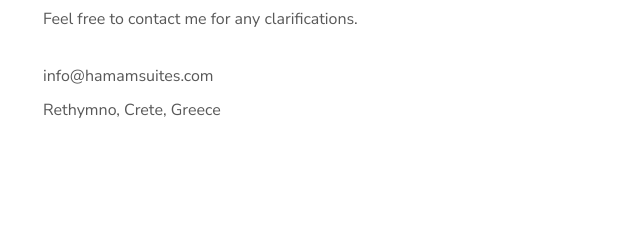
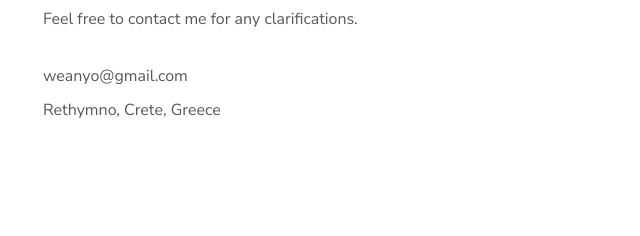
Before and after one commit to heatpile/github.io, a plain HTML site: page index.html in a window 1280 px wide. Shown: the part 4279-4515 px from the top of the page, 27-667 px from the left. Drawn offline with Linux system fonts and the light colour scheme.

Commit message:
Update index.html

```diff
--- a/index.html
+++ b/index.html
@@ -236,7 +236,7 @@
   								<h3>Contact</h3>
   								<p>Feel free to contact me for any clarifications.</p>
   								<br>
-                        <p>info@hamamsuites.com</p>
+                        <p>weanyo@gmail.com</p>
                         <p>Rethymno, Crete, Greece</p>
                     </div>
                 </div>
```
